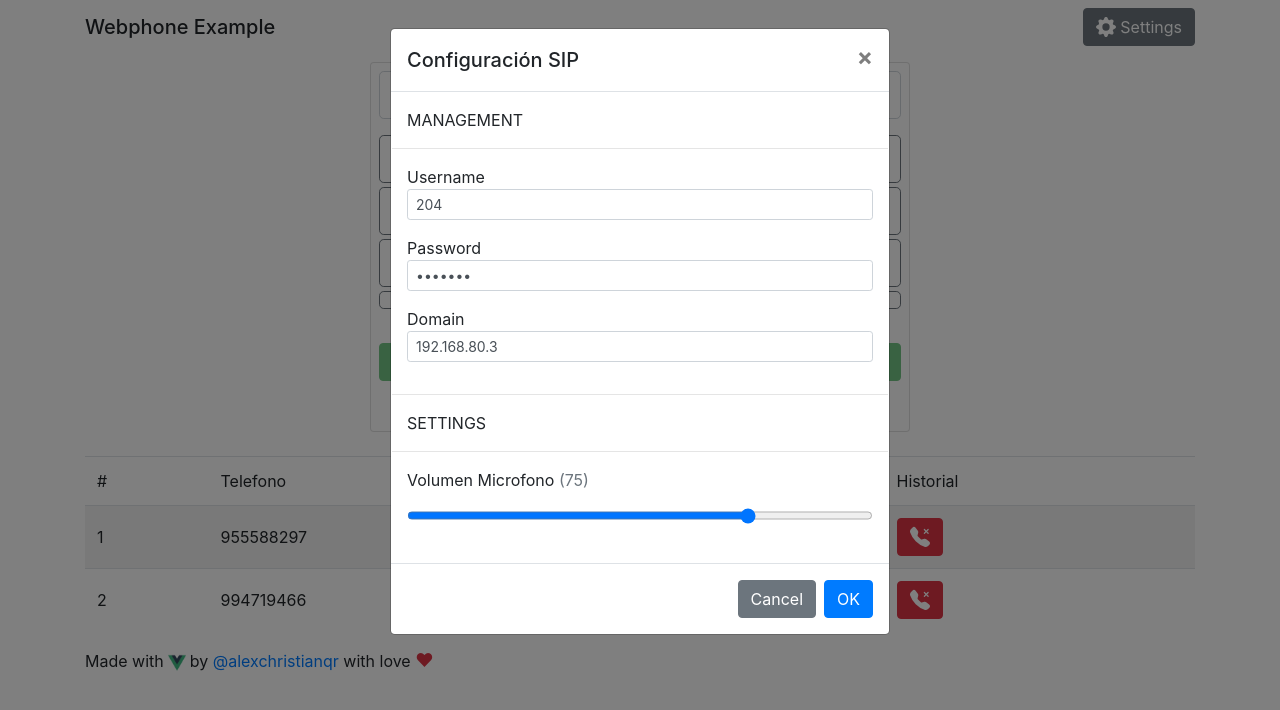
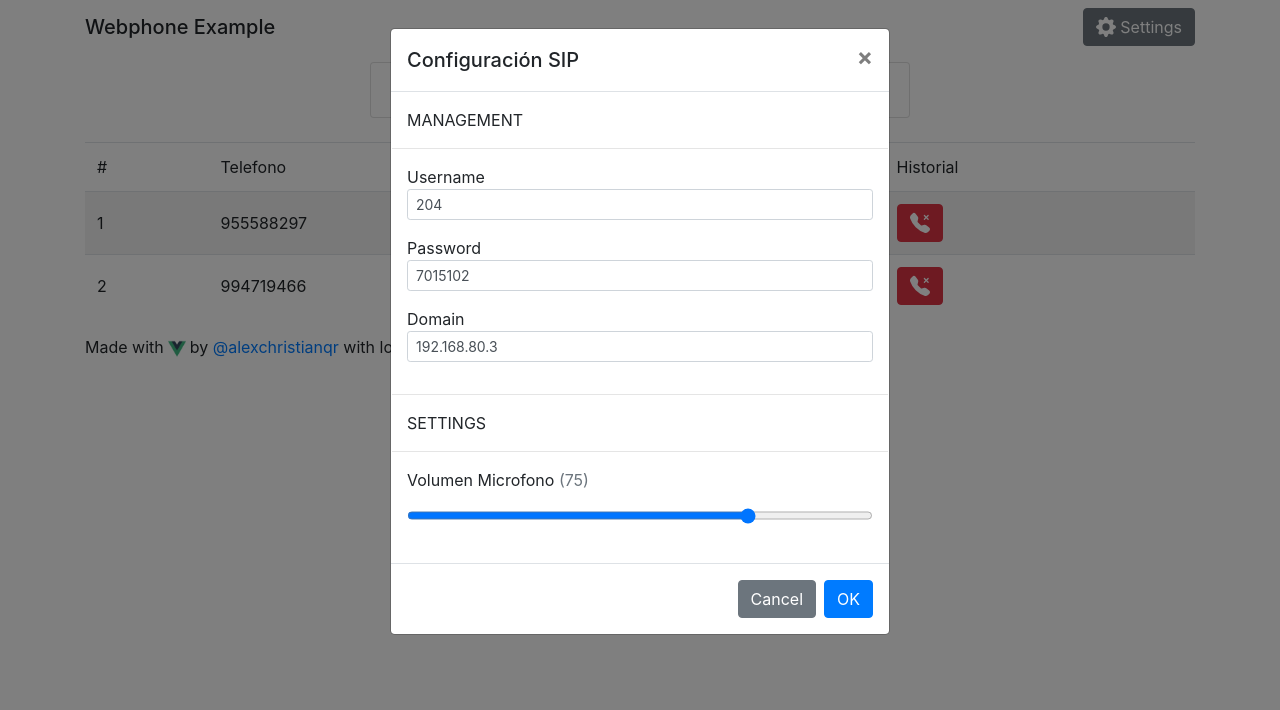
Before and after one commit to alexchristianqr/webphone, a Vue app: page / in a window 1280 px wide. Both pictures are taken after a click on the button "Settings". Shown: the top 710 px of the page. Built offline with nearby package versions, Linux system fonts and the light colour scheme.

Commit message:
[updated]

```diff
--- a/src/components/phone/Phone.vue
+++ b/src/components/phone/Phone.vue
@@ -17,52 +17,76 @@
       <b-col lg="6" cols="12" class="mx-auto py-3">
         <!-- App Webphone -->
         <b-card no-body class="p-2">
-          <template v-if="!screen.inTransfer">
-            <div class="form-group">
-              <div class="input-group input-group-lg">
-                <input title="" ref="inputDestination" v-model="input.transfer" type="text" class="form-control" maxlength="9" />
-                <template v-if="input.transfer !== ''">
-                  <div class="input-group-append">
-                    <button type="button" class="btn btn-primary" @click="doClear"><i class="fa fa-times"></i></button>
-                  </div>
+          <template v-if="screen.inTransfer">
+            <div class="pb-1">
+              <b-input-group>
+
+                <b-form-input ref="inputDestination" v-model="input.transfer" maxlength="9"></b-form-input>
+
+                <template #append>
+                  <b-button variant="danger" @click="doClear">
+                    <b-icon-x></b-icon-x>
+                  </b-button>
                 </template>
-              </div>
+              </b-input-group>
             </div>
-            <div class="row">
+            <b-row>
               <template v-for="(v, k) in dataTeclado">
                 <template v-if="k % 3 === 0">
-                  <div class="col-4 pr-0">
-                    <button class="btn btn-lg btn-outline-secondary btn-block mb-1" @click="doDTMF(v.chart)">
+                  <b-col cols="4" class="pr-0">
+                    <b-button variant="light" block @click="doDTMF(v.chart)" class="mb-1">
                       <template v-if="v.icon !== undefined">
-                        <i :class="v.icon"></i>
+                        <!--                        <i :class="v.icon"></i>-->
+                        <span style="font-size: 1.25em">{{ v.chart }}</span>
                       </template>
                       <template v-else>
                         <span class="h4">{{ v.chart }}</span>
                       </template>
-                    </button>
-                  </div>
+                    </b-button>
+                  </b-col>
+                  <!--                  <div class="col-4 pr-0">-->
+                  <!--                    <button class="btn btn-lg btn-outline-secondary btn-block mb-1" @click="doDTMF(v.chart)">-->
+                  <!--                     -->
+                  <!--                    </button>-->
+                  <!--                  </div>-->
                 </template>
                 <template v-if="k % 3 === 1">
-                  <div class="col-4 pl-1 pr-1">
-                    <button class="btn btn-lg btn-outline-secondary btn-block mb-1" @click="doDTMF(v.chart)">
+                  <b-col cols="4" class="pl-1 pr-1">
+                    <b-button variant="light" block @click="doDTMF(v.chart)" class="mb-1">
                       <span class="h4">{{ v.chart }}</span>
-                    </button>
-                  </div>
+                    </b-button>
+                  </b-col>
+                  <!--                  <div class="col-4 pl-1 pr-1">-->
+                  <!--                    <button class="btn btn-lg btn-outline-secondary btn-block mb-1" @click="doDTMF(v.chart)">-->
+                  <!--                      <span class="h4">{{ v.chart }}</span>-->
+                  <!--                    </button>-->
+                  <!--                  </div>-->
                 </template>
                 <template v-if="k % 3 === 2">
-                  <div class="col-4 pl-0">
-                    <button class="btn btn-lg btn-outline-secondary btn-block mb-1" @click="doDTMF(v.chart)">
+                  <b-col cols="4" class="pl-0">
+                    <b-button variant="light" block @click="doDTMF(v.chart)" class="mb-1">
                       <template v-if="v.icon !== undefined">
-                        <i :class="v.icon"></i>
+                        <!--            <i :class="v.icon"></i>-->
+                        <span style="font-size: 1.25em">{{ v.chart }}</span>
                       </template>
                       <template v-else>
                         <span class="h4">{{ v.chart }}</span>
                       </template>
-                    </button>
-                  </div>
+                    </b-button>
+                  </b-col>
+                  <!--                  <div class="col-4 pl-0">-->
+                  <!--                    <button class="btn btn-lg btn-outline-secondary btn-block mb-1" @click="doDTMF(v.chart)">-->
+                  <!--                      <template v-if="v.icon !== undefined">-->
+                  <!--                        <i :class="v.icon"></i>-->
+                  <!--                      </template>-->
+                  <!--                      <template v-else>-->
+                  <!--                        <span class="h4">{{ v.chart }}</span>-->
+                  <!--                      </template>-->
+                  <!--                    </button>-->
+                  <!--                  </div>-->
                 </template>
               </template>
-            </div>
+            </b-row>
             <b-row>
               <b-col cols="12" class="pb-1">
                 <b-button block variant="success" :disabled="input.transfer === ''" @click="doTranferCall">Transferir llamada</b-button>
@@ -71,16 +95,16 @@
           </template>
           <b-row>
             <template v-if="button.call.status">
-              <b-col cols="8">
+              <b-col cols="6" class="text-left">
                 <!-- Llamar -->
-                <b-button variant="success" @click="doCall" :disabled="button.call.disabled">
+                <b-button block variant="success" @click="doCall" :disabled="button.call.disabled">
                   <b-icon-telephone-fill></b-icon-telephone-fill>
                   <span> Call</span>
                 </b-button>
               </b-col>
-              <b-col cols="4" class="text-right">
+              <b-col cols="6" class="text-right">
                 <!-- Eliminar caractér -->
-                <b-button variant="secondary">
+                <b-button block variant="secondary">
                   <b-icon-backspace-fill></b-icon-backspace-fill>
                 </b-button>
               </b-col>
@@ -179,7 +203,7 @@
           </div>
           <div class="form-group">
             <span>Password</span>
-            <input v-model="params.password" type="password" class="form-control form-control-sm" />
+            <input v-model="params.password" type="text" class="form-control form-control-sm" />
           </div>
           <div class="form-group">
             <span>Domain</span>
```
